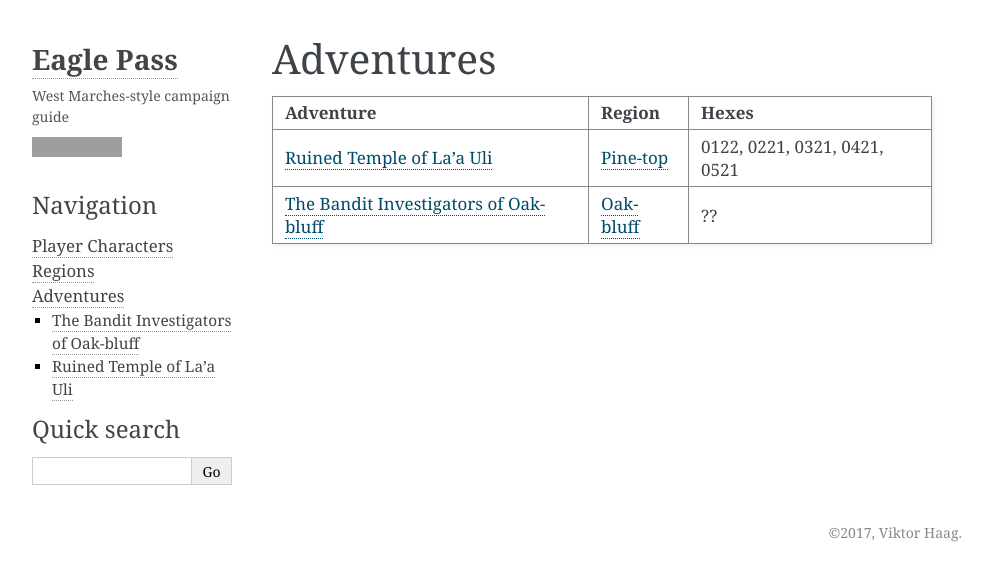
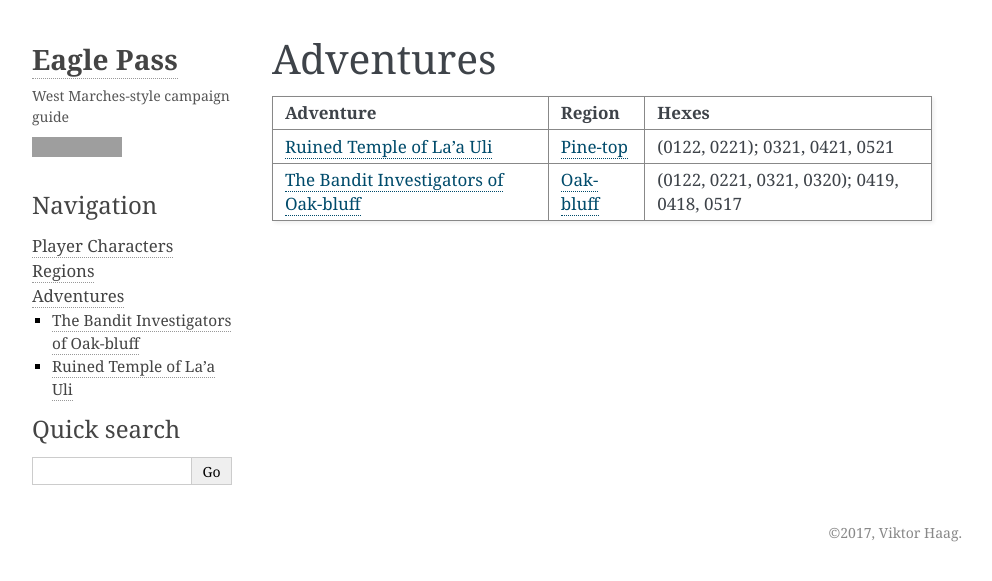
Before and after one commit to ViktorHaag/eagle-pass, a Sphinx documentation site: the page built from source/adventures/adventures.rst, in a window 1280 px wide, cut to the strip 0-581 px from the top of the page. Shown: the whole strip, without its empty margins (148-1140 px from the left). Built offline with Sphinx 7.4.7, drawn with Linux system fonts in a browser that asks for light colours; grey boxes are pictures that could not be loaded.

Commit message:
add in hexes for new adventure

```diff
--- a/source/adventures/adventures.rst
+++ b/source/adventures/adventures.rst
@@ -11,10 +11,10 @@
      - Hexes
    * - :doc:`Ruined Temple of La'a Uli <ruinedTemple>`
      - :doc:`Pine-top </regions/pinetop>`
-     - 0122, 0221, 0321, 0421, 0521
+     - (0122, 0221); 0321, 0421, 0521
    * - :doc:`The Bandit Investigators of Oak-bluff <oakbluffbandits>`
      - :doc:`Oak-bluff </regions/oakbluff>`
-     - ??
+     - (0122, 0221, 0321, 0320); 0419, 0418, 0517
 
 .. toctree::
    :maxdepth: 2
```
